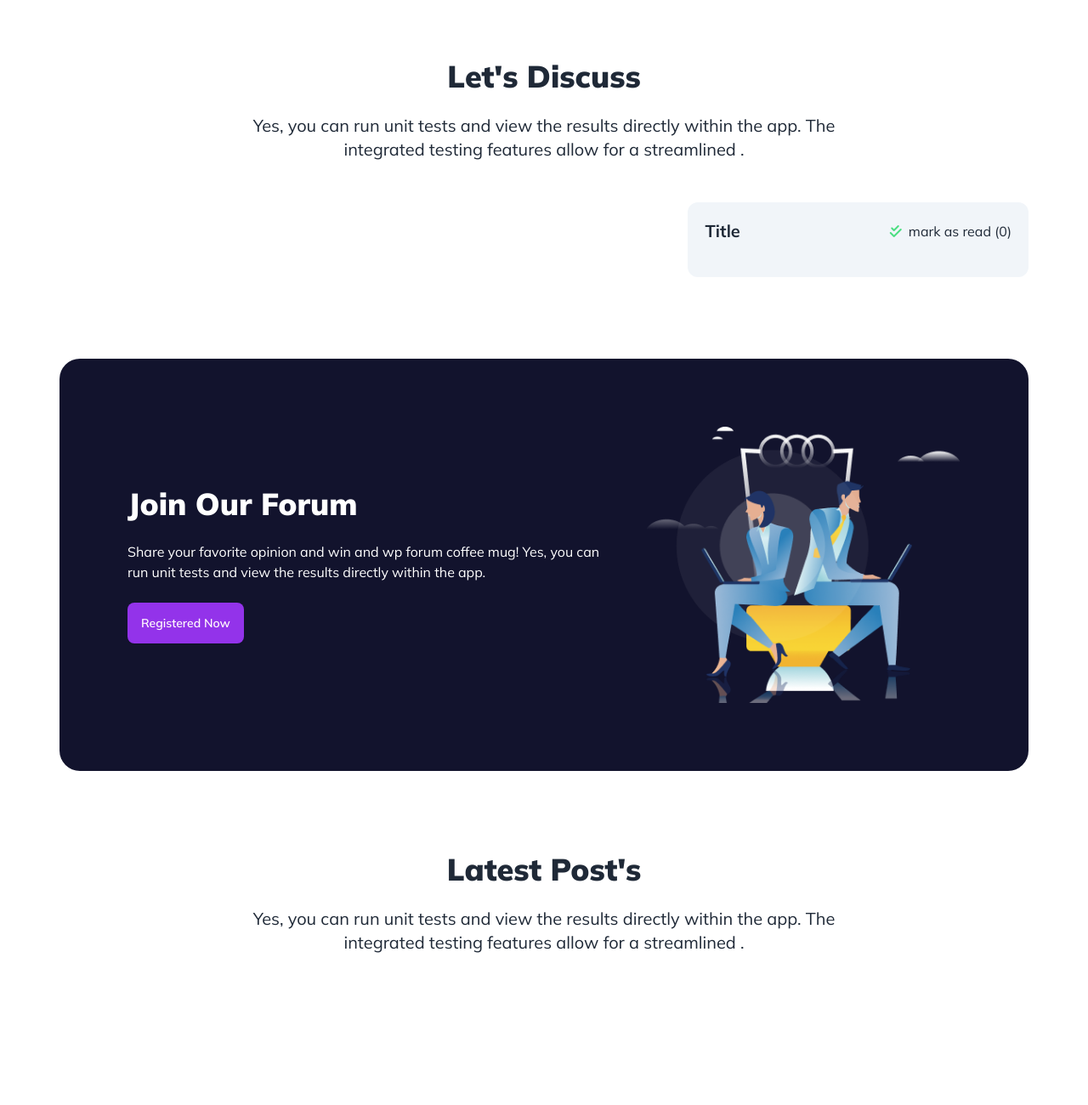
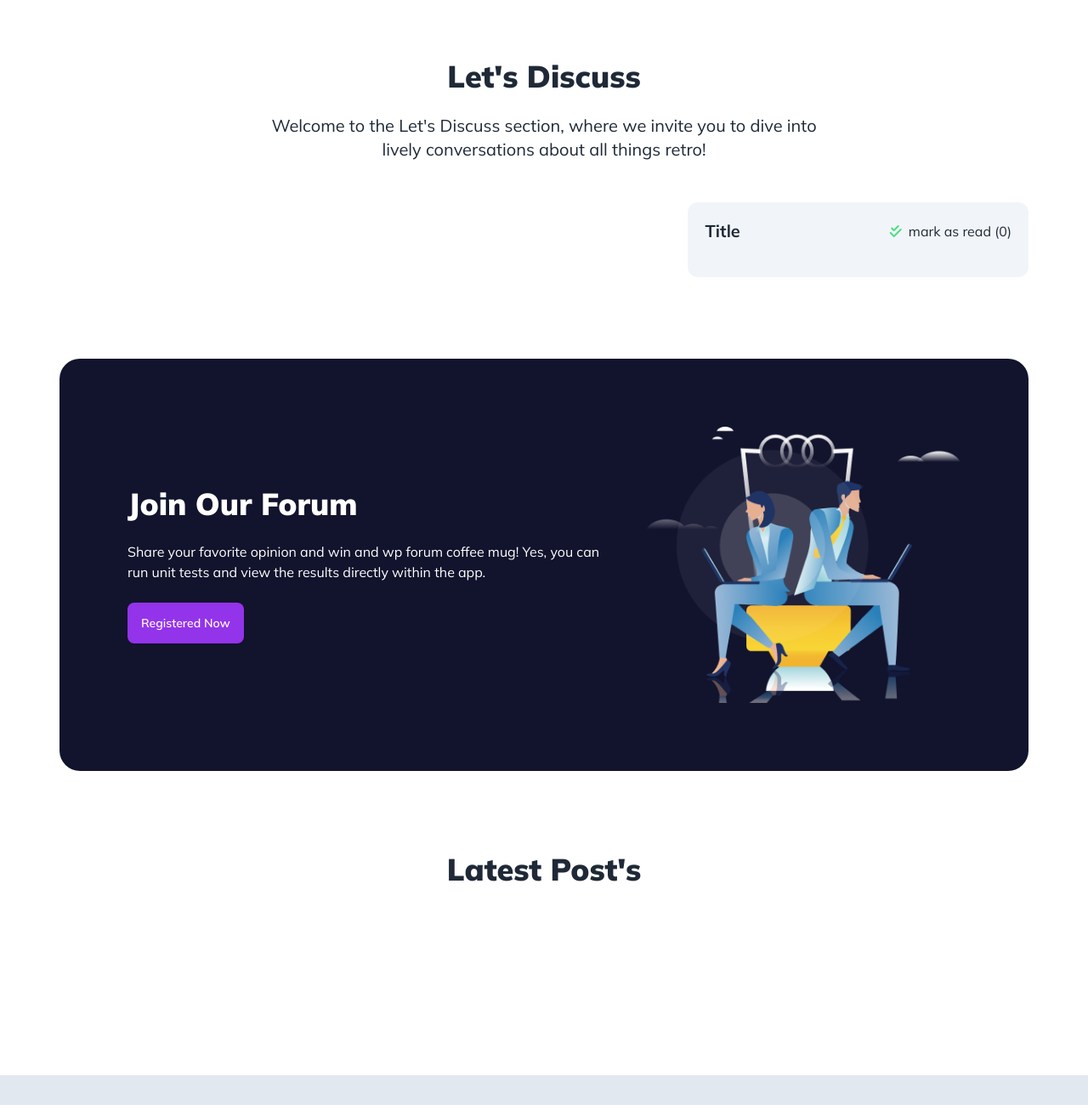
Before and after one commit to dev-kawser/retro-forum, a plain HTML site: page index.html in a window 1280 px wide. Shown: the part 720-2020 px from the top of the page at 85% size. Drawn offline with nearby package versions, Linux system fonts and the light colour scheme; no server answers.

Commit message:
lorem text removed

```diff
--- a/index.html
+++ b/index.html
@@ -92,8 +92,7 @@
     <section class="mt-24 mb-24">
       <div class="text-center space-y-6">
         <h3 class="text-4xl font-black">Let's Discuss</h3>
-        <p class="max-w-[691px] inline-block text-xl">Yes, you can run unit tests and view the results directly within
-          the app. The integrated testing features allow for a streamlined .</p>
+        <p class="max-w-[691px] inline-block text-xl">Welcome to the Let's Discuss section, where we invite you to dive into lively conversations about all things retro!</p>
       </div>
       <div id="loading" class="text-center hidden mt-12">
         <span class="loading loading-spinner loading-lg"></span>
@@ -142,8 +141,7 @@
     <section class="mt-24 mb-24">
       <div class="text-center space-y-6">
         <h3 class="text-4xl font-black">Latest Post's</h3>
-        <p class="max-w-[691px] inline-block text-xl">Yes, you can run unit tests and view the results directly within
-          the app. The integrated testing features allow for a streamlined .</p>
+        <p class="max-w-[691px] inline-block text-xl"></p>
       </div>
       <div id="latest-container" class="mt-24 grid grid-cols-1 lg:grid-cols-3 gap-6">
 
```
